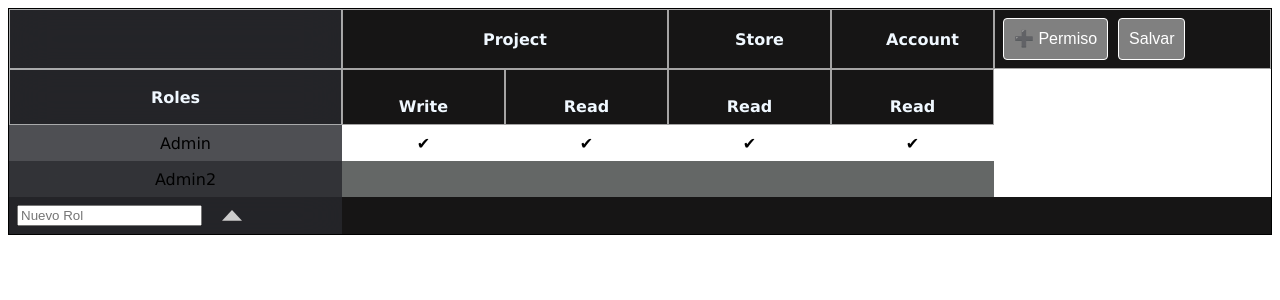
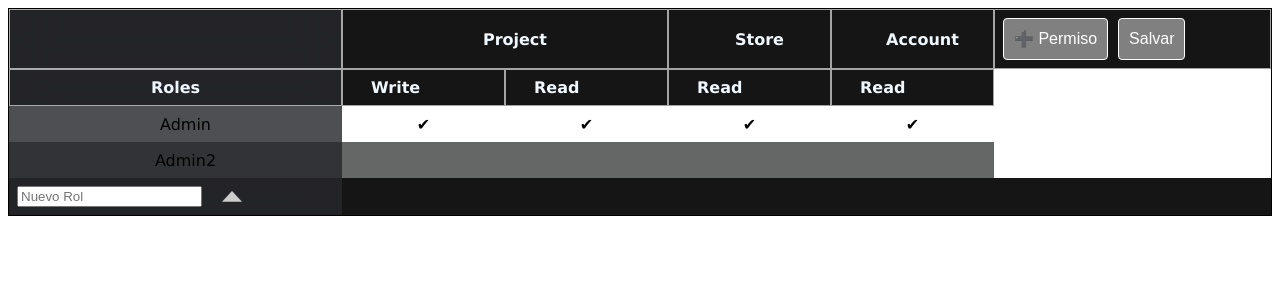
Before and after one commit to bleach41/RolesPermisos, a React (Vite) app: page / in a window 1280 px wide. Shown: the top 300 px of the page. Built offline with nearby package versions, Linux system fonts and the light colour scheme.

Commit message:
display:flex para check y permisos ==>corregido

```diff
--- a/src/components/TableRoles/RolesTable.jsx
+++ b/src/components/TableRoles/RolesTable.jsx
@@ -195,8 +195,8 @@ const RolesTable = ({
                                                 onChange={handleSelectAllPermissionRoles}
 
                                             />
+                                            {formatText(permission)}
                                         </div>
-                                        {formatText(permission)}
                                         {/* Añadir el ícono de eliminación */}
                                         {selectedPermission === `${entity}:${permission}` && (
                                             <img
```
